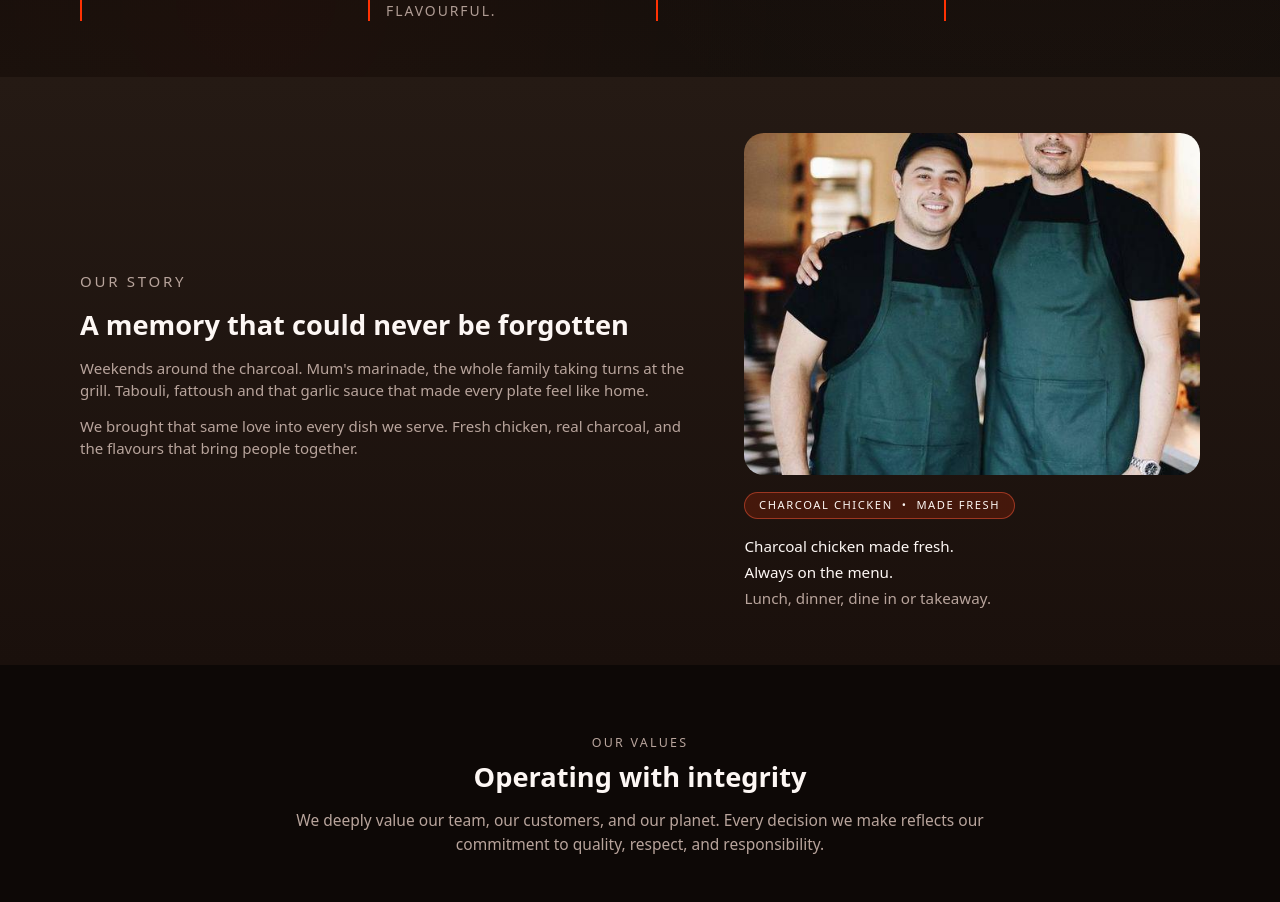
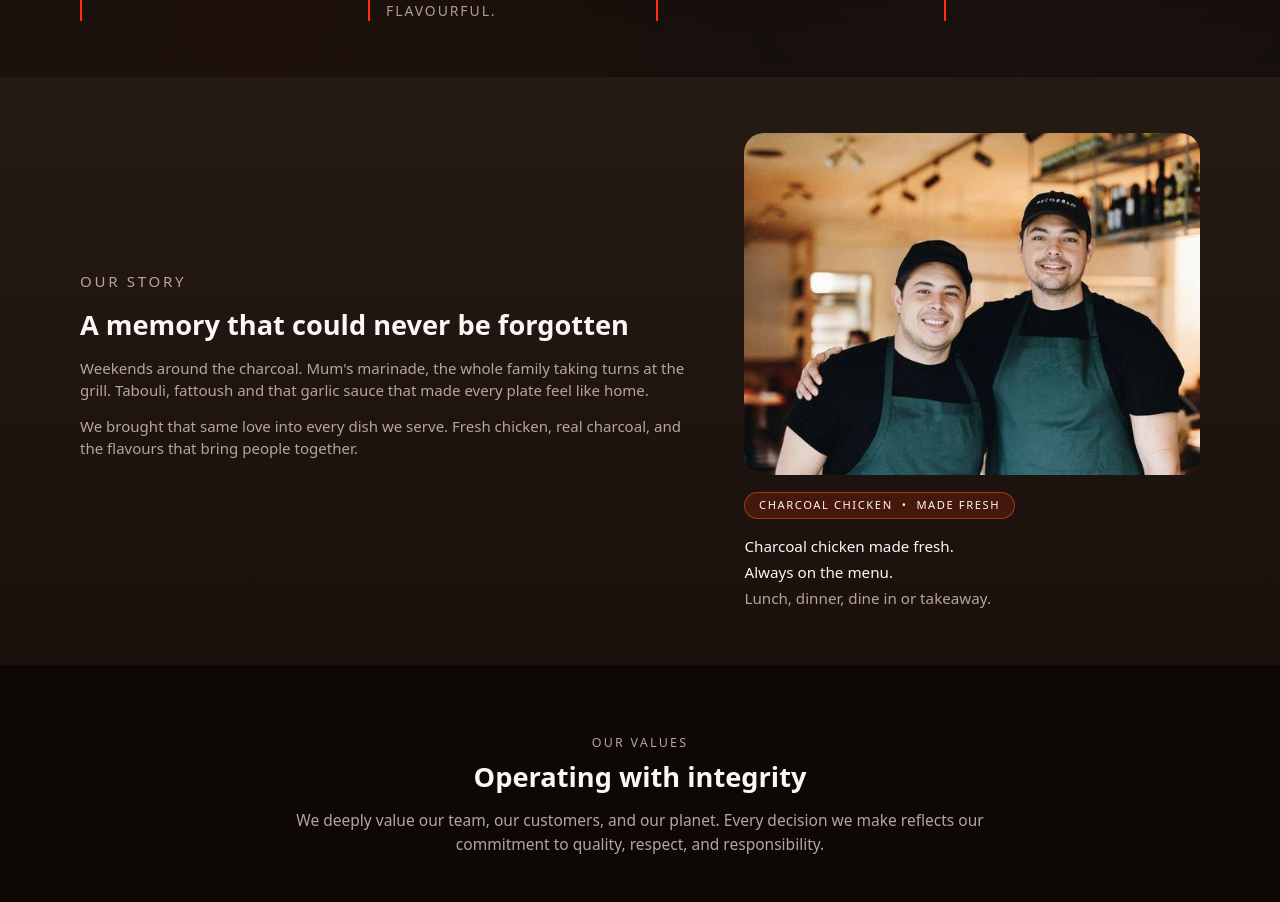
Before and after one commit to OuadiAMine/Eljajj, a React (Vite) app: page / in a window 1280 px wide. Shown: the part 3326-4228 px from the top of the page. Built offline with nearby package versions, Linux system fonts and the light colour scheme.

Commit message:
Fix story section image to show top part (faces) instead of center

```diff
--- a/src/App.css
+++ b/src/App.css
@@ -777,6 +777,7 @@
   width: 100%;
   height: 100%;
   object-fit: cover;
+  object-position: center top;
 }
 
 .story-panel .story-badge {
```
